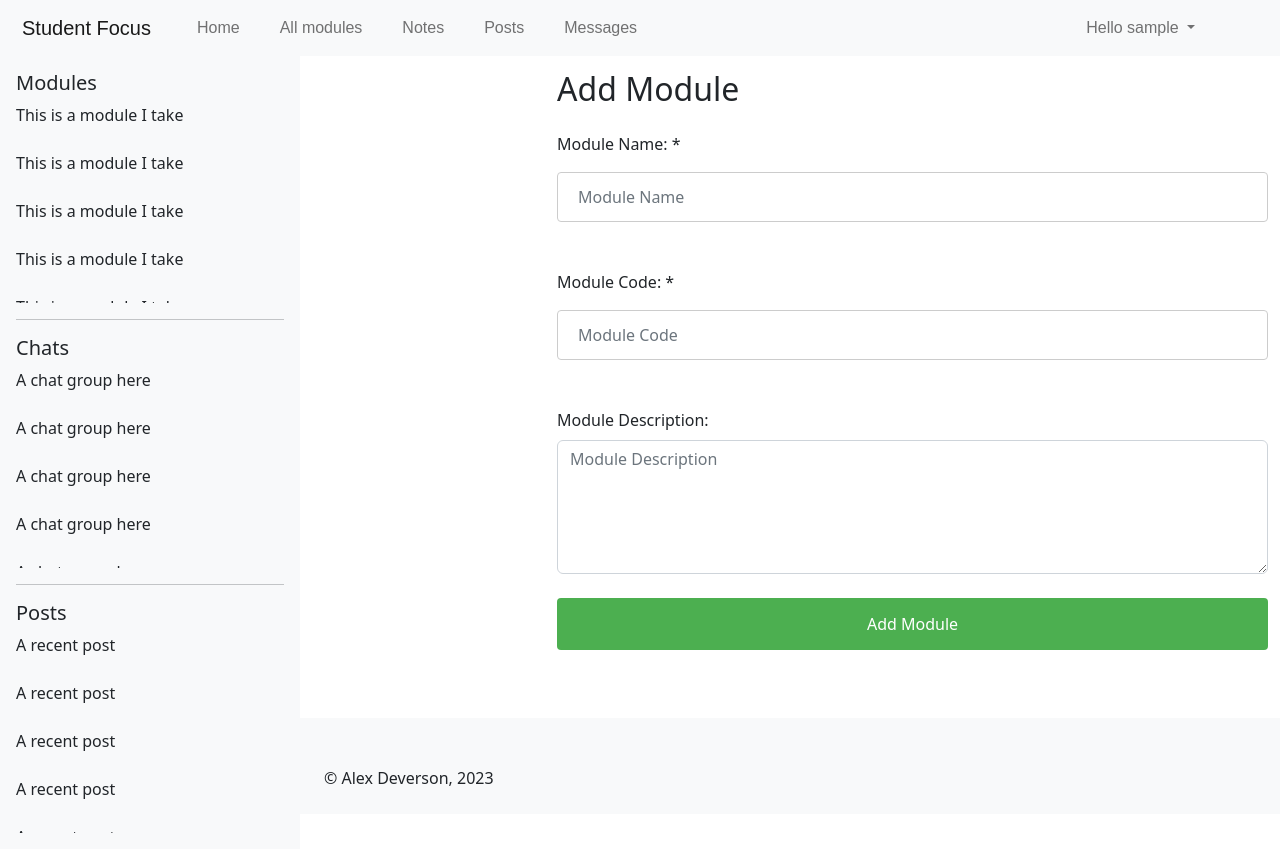
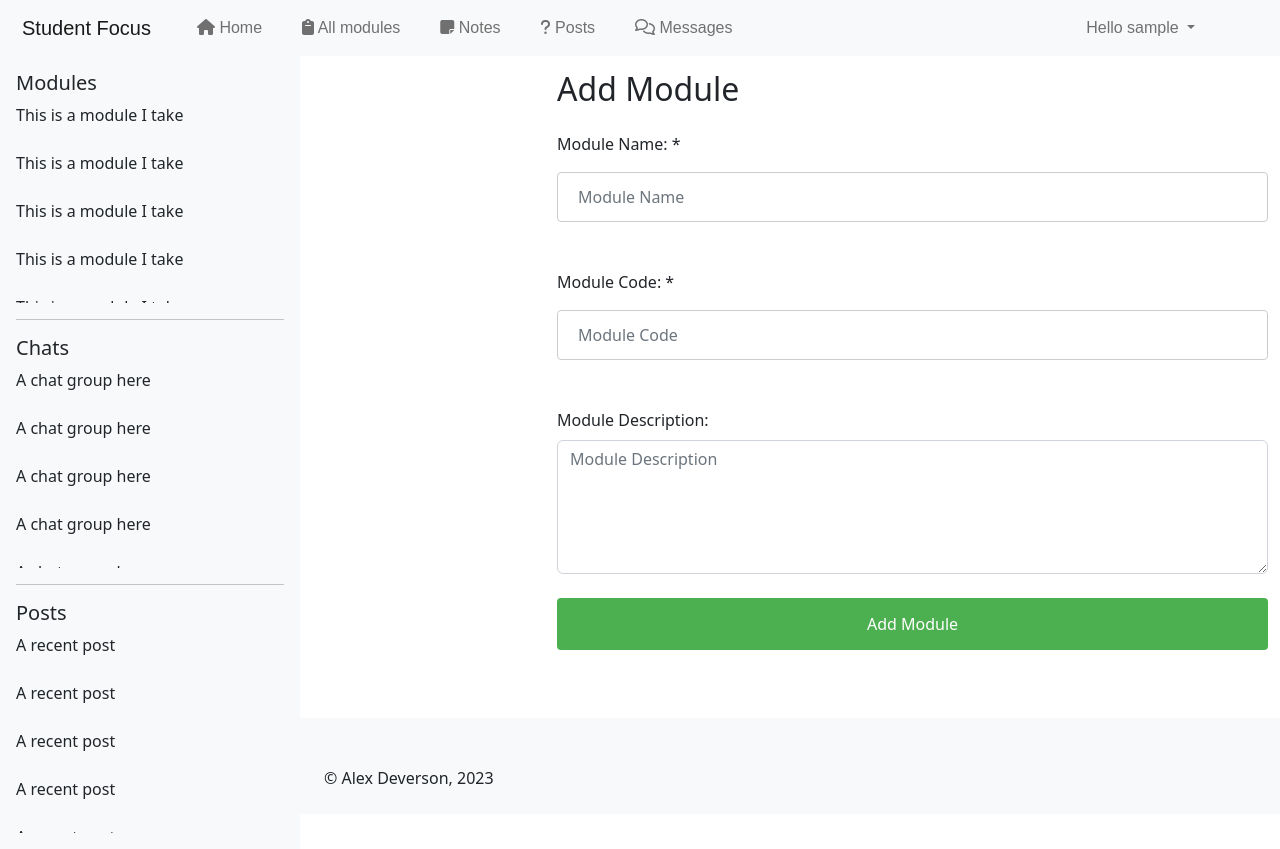
Before and after one commit to Durigy/dissertation, a Flask app: page /module/add in a window 1280 px wide. Run offline with Flask 2, Linux system fonts and the light colour scheme; the visitor is signed in with stand-in values (Sample User, id 1); data comes from the database, SQL or seed files in the repository; some libraries are stand-ins or nearby versions.

Commit message:
header and nav stuff

```diff
--- a/main/templates/includes/header/logged_in_li.html
+++ b/main/templates/includes/header/logged_in_li.html
@@ -1,30 +1,30 @@
 <li class="nav-item pe-4">
     <a class="nav-link" href="{{ url_for('students.student_home') }}">
-        Home
+        <i class="fa-solid fa-house"></i> Home
     </a>
 </li>
 
 <!-- Change this later to current modules -->
 <li class="nav-item pe-4">
     <a class="nav-link" href="{{ url_for('modules.module_list') }}">
-        All modules
+        <i class="fa-solid fa-clipboard"></i> All modules
     </a>
 </li>
 
 <li class="nav-item pe-4">
     <a class="nav-link" href="#">
-        Notes
+        <i class="fa-solid fa-note-sticky"></i> Notes
     </a>
 </li>
 
 <li class="nav-item pe-4">
     <a class="nav-link" href="#">
-        Posts
+        <i class="fa-solid fa-question"></i> Posts
     </a>
 </li>
 
 <li class="nav-item pe-4">
     <a class="nav-link" href="#">
-        Messages
+        <i class="fa-regular fa-comments"></i> Messages
     </a>
 </li>
--- a/main/templates/includes/header/user_dropdown.html
+++ b/main/templates/includes/header/user_dropdown.html
@@ -5,7 +5,12 @@
     <ul class="dropdown-menu">
         <li>
             <a class="dropdown-item" href="{{ url_for('users.account') }}">
-                Account
+                <i class="fa-solid fa-user-large"></i>  Account
+            </a>
+        </li>
+        <li>
+            <a class="dropdown-item" href="#">
+                <i class="fa-solid fa-plus"></i>  Add a note
             </a>
         </li>
         <li>
```
